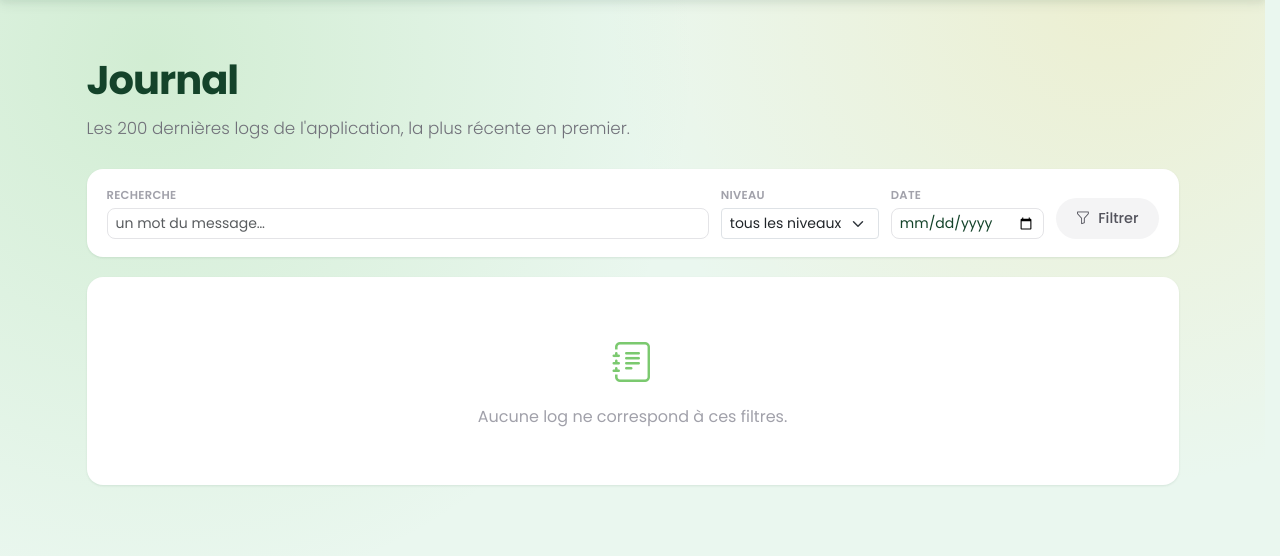
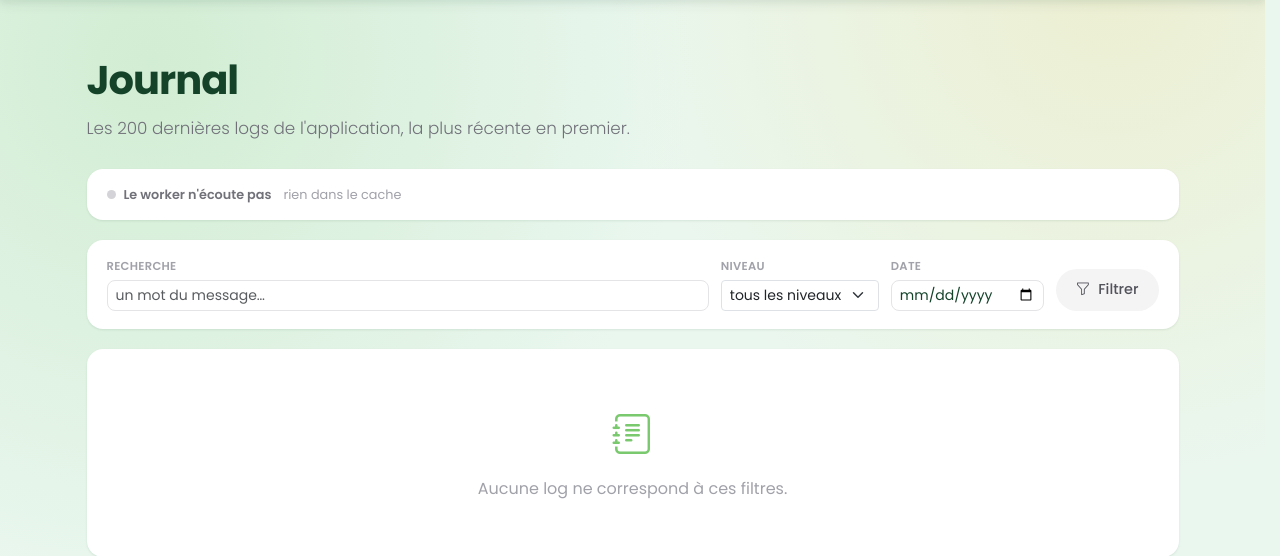
Before and after one commit to Zarcoks/Bonjour-Plant, a Django app: page /logs/ in a window 1280 px wide. Shown: the part 82-638 px from the top of the page. Run offline with Django 4.2, Linux system fonts and the light colour scheme; data that the repository does not hold is empty; parts of the project's set-up code (start-up, migrations or seed data) failed here and were passed over; some libraries are stand-ins or nearby versions.

Commit message:
real time listening topics

```diff
--- a/mqtt_worker/__init__.py
+++ b/mqtt_worker/__init__.py
@@ -6,7 +6,8 @@ registered sensors, records what arrives, and keeps its subscriptions in step
 with the database. `tasks.listen_to_sensors` runs it inside a Celery worker,
 and starts on its own as soon as the worker is up.
 """
+from . import state
 from .broker import Broker, broker_from_url
 from .listener import SensorListener
 
-__all__ = ['Broker', 'broker_from_url', 'SensorListener']
+__all__ = ['Broker', 'broker_from_url', 'SensorListener', 'state']
--- a/mqtt_worker/listener.py
+++ b/mqtt_worker/listener.py
@@ -12,6 +12,7 @@ from paho.mqtt.enums import CallbackAPIVersion
 from core.app import app
 from plant_management.models import Sensor, SensorData
 
+from . import state
 from .broker import broker_from_url
 
 logger = app.module_logger("mqtt")
@@ -97,6 +98,8 @@ class SensorListener:
             client.unsubscribe(topic)
             logger.info("Désabonnement du topic " + topic)
         self.subscribed = wanted
+        # Told to the rest of the application, which has no other way to know.
+        state.publish(self.broker, self.subscribed)
         return self.subscribed
 
     # ── The connection ────────────────────────────────────────
@@ -124,6 +127,7 @@ class SensorListener:
     def on_disconnect(self, client, userdata, flags, reason_code, properties=None):
         logger.warning("Déconnecté du broker MQTT " + str(self.broker) + " : " + str(reason_code))
         self.subscribed = set()
+        state.forget()
 
     def on_message(self, client, userdata, message, properties=None):
         try:
@@ -148,4 +152,5 @@ class SensorListener:
             self.running = False
             client.loop_stop()
             client.disconnect()
+            state.forget()
             logger.info("Le worker MQTT s'est arrêté")
--- /dev/null
+++ b/mqtt_worker/state.py
@@ -0,0 +1,38 @@
+"""
+What the MQTT worker tells the rest of the application about itself.
+
+The worker lives in another process: it leaves what it listens to in the cache,
+and the pages read it from there. The entry is short-lived on purpose — a worker
+that stopped talking stops being reported as listening.
+"""
+from django.conf import settings
+from django.core.cache import cache
+from django.utils import timezone
+
+CACHE_KEY = 'mqtt:subscriptions'
+
+# How many synchronisations an entry survives without being written again.
+FRESHNESS_FACTOR = 3
+
+
+def freshness_seconds():
+    return settings.MQTT_SYNC_SECONDS * FRESHNESS_FACTOR
+
+
+def publish(broker, topics):
+    """Leaves the subscriptions where the pages can read them."""
+    cache.set(CACHE_KEY, {
+        'broker': str(broker),
+        'topics': sorted(topics),
+        'at': timezone.now(),
+    }, timeout=freshness_seconds())
+
+
+def read():
+    """The subscriptions as last published, None when the worker is not talking."""
+    return cache.get(CACHE_KEY)
+
+
+def forget():
+    """Drops the subscriptions: the worker is not listening any more."""
+    cache.delete(CACHE_KEY)
--- a/plant_management/pages/logs/urls.py
+++ b/plant_management/pages/logs/urls.py
@@ -4,4 +4,5 @@ from . import views
 
 urlpatterns = [
     path("", views.LogList.as_view(), name="logs"),
+    path("topics/", views.MqttTopics.as_view(), name="mqtt_topics"),
 ]
--- a/plant_management/pages/logs/views.py
+++ b/plant_management/pages/logs/views.py
@@ -1,6 +1,7 @@
 from django.views import View
 from django.shortcuts import render
 
+from mqtt_worker import state
 from plant_management.models import AppLog
 
 from .forms import LogFilterForm
@@ -10,6 +11,19 @@ TEMPLATES = 'plant_management/logs/'
 
 # The log page shows the latest records only, however far the user scrolls.
 LOGS_SHOWN = 200
+
+
+class MqttTopics(View):
+    """
+    What the MQTT worker listens to, right now.
+
+    The page asks again every few seconds: the answer comes from the cache the
+    worker writes to, not from the worker itself.
+    """
+
+    def get(self, request):
+        return render(request, TEMPLATES + 'partials/mqtt_topics.html',
+                      {'subscriptions': state.read()})
 
 
 class LogList(View):
@@ -24,7 +38,8 @@ class LogList(View):
         form = LogFilterForm(request.GET)
         # Newest first: the id breaks the ties between records of the same second.
         logs = form.filter(AppLog.objects.order_by('-time', '-id'))[:LOGS_SHOWN]
-        context = {'logs': logs, 'form': form, 'logs_shown': LOGS_SHOWN}
+        context = {'logs': logs, 'form': form, 'logs_shown': LOGS_SHOWN,
+                   'subscriptions': state.read()}
         if request.headers.get('HX-Request'):
             return render(request, TEMPLATES + 'partials/logs_table.html', context)
         return render(request, TEMPLATES + 'logs.html', context)
--- a/plant_management/templates/plant_management/logs/logs.html
+++ b/plant_management/templates/plant_management/logs/logs.html
@@ -8,6 +8,18 @@
       <p class="page-subtitle">Les {{ logs_shown }} dernières logs de l'application, la plus récente en premier.</p>
     </div>
   </div>
+
+  {% comment %}
+    What the worker listens to, asked again on its own every few seconds: the
+    page has no other way to know, the worker living in another process.
+  {% endcomment %}
+  <section id="mqtt-topics" class="topics-card"
+           hx-get="{% url 'mqtt_topics' %}"
+           hx-trigger="every 10s"
+           hx-target="#mqtt-topics"
+           hx-swap="innerHTML">
+    {% include "plant_management/logs/partials/mqtt_topics.html" %}
+  </section>
 
   {# Every change of a filter refreshes the table alone, and updates the address bar. #}
   <form class="log-filters"
--- /dev/null
+++ b/plant_management/templates/plant_management/logs/partials/mqtt_topics.html
@@ -0,0 +1,31 @@
+{% comment %}What the MQTT worker listens to, as it last said.{% endcomment %}
+{% if subscriptions %}
+  <div class="topics-head">
+    <span class="topics-state is-listening">
+      <span class="topics-pulse"></span>
+      À l'écoute
+    </span>
+    <span class="topics-broker">{{ subscriptions.broker }}</span>
+    <span class="topics-count">
+      {{ subscriptions.topics|length }} topic{{ subscriptions.topics|length|pluralize }}
+    </span>
+    <span class="topics-age">à {{ subscriptions.at|time:"H:i:s" }}</span>
+  </div>
+  {% if subscriptions.topics %}
+    <ul class="topics-list">
+      {% for topic in subscriptions.topics %}
+        <li><code>{{ topic }}</code></li>
+      {% endfor %}
+    </ul>
+  {% else %}
+    <p class="topics-empty">Aucun topic à écouter : aucun capteur n'en déclare.</p>
+  {% endif %}
+{% else %}
+  <div class="topics-head">
+    <span class="topics-state">
+      <span class="topics-pulse"></span>
+      Le worker n'écoute pas
+    </span>
+    <span class="topics-age">rien dans le cache</span>
+  </div>
+{% endif %}
--- a/requirements.txt
+++ b/requirements.txt
@@ -7,9 +7,10 @@ sqlparse==0.5.3
 gunicorn==23.0.0
 whitenoise==6.11.0
 
-# Celery and message broker
+# Celery, cache and message broker
 celery==5.5.3
 redis==7.0.1
+django-redis==6.0.0
 
 # MQTT
 paho-mqtt==2.1.0
--- a/static/bonjour-plant.css
+++ b/static/bonjour-plant.css
@@ -1105,3 +1105,75 @@ body {
   font-size: 1.1rem;
   line-height: 1.2;
 }
+
+/* ── What the MQTT worker listens to ─────────────────────── */
+.topics-card {
+  display: block;
+  padding: 16px 20px;
+  margin-bottom: 20px;
+  background-color: #fff;
+  border-radius: var(--radius-lg);
+  box-shadow: var(--shadow-sm);
+}
+
+.topics-head {
+  display: flex;
+  align-items: center;
+  gap: 12px;
+  flex-wrap: wrap;
+  font-size: .8rem;
+  color: var(--gray-400);
+}
+
+.topics-state {
+  display: inline-flex;
+  align-items: center;
+  gap: 8px;
+  font-weight: 600;
+  color: var(--gray-500);
+}
+
+.topics-pulse {
+  width: 9px;
+  height: 9px;
+  border-radius: 50%;
+  background-color: var(--gray-300);
+}
+
+.topics-state.is-listening { color: var(--plant-green); }
+
+.topics-state.is-listening .topics-pulse {
+  background-color: var(--plant-green);
+  box-shadow: 0 0 0 3px rgba(47, 158, 98, .18);
+}
+
+.topics-broker {
+  font-family: ui-monospace, SFMono-Regular, Menlo, monospace;
+  color: var(--plant-deep-green);
+}
+
+.topics-count { margin-left: auto; font-weight: 500; }
+
+.topics-list {
+  display: flex;
+  flex-wrap: wrap;
+  gap: 8px;
+  margin: 14px 0 0;
+  padding: 0;
+  list-style: none;
+}
+
+.topics-list code {
+  display: inline-block;
+  padding: 5px 12px;
+  border-radius: var(--radius-pill);
+  background-color: var(--plant-light-green);
+  color: var(--plant-deep-green);
+  font-size: .78rem;
+}
+
+.topics-empty {
+  margin: 12px 0 0;
+  font-size: .85rem;
+  color: var(--gray-400);
+}
```
Also changed, not shown: core/settings.py (+19 -0 lines), tests/conftest.py (+10 -0 lines), tests/test_logs.py (+42 -0 lines), tests/test_mqtt_worker.py (+43 -1 lines), README.md.
